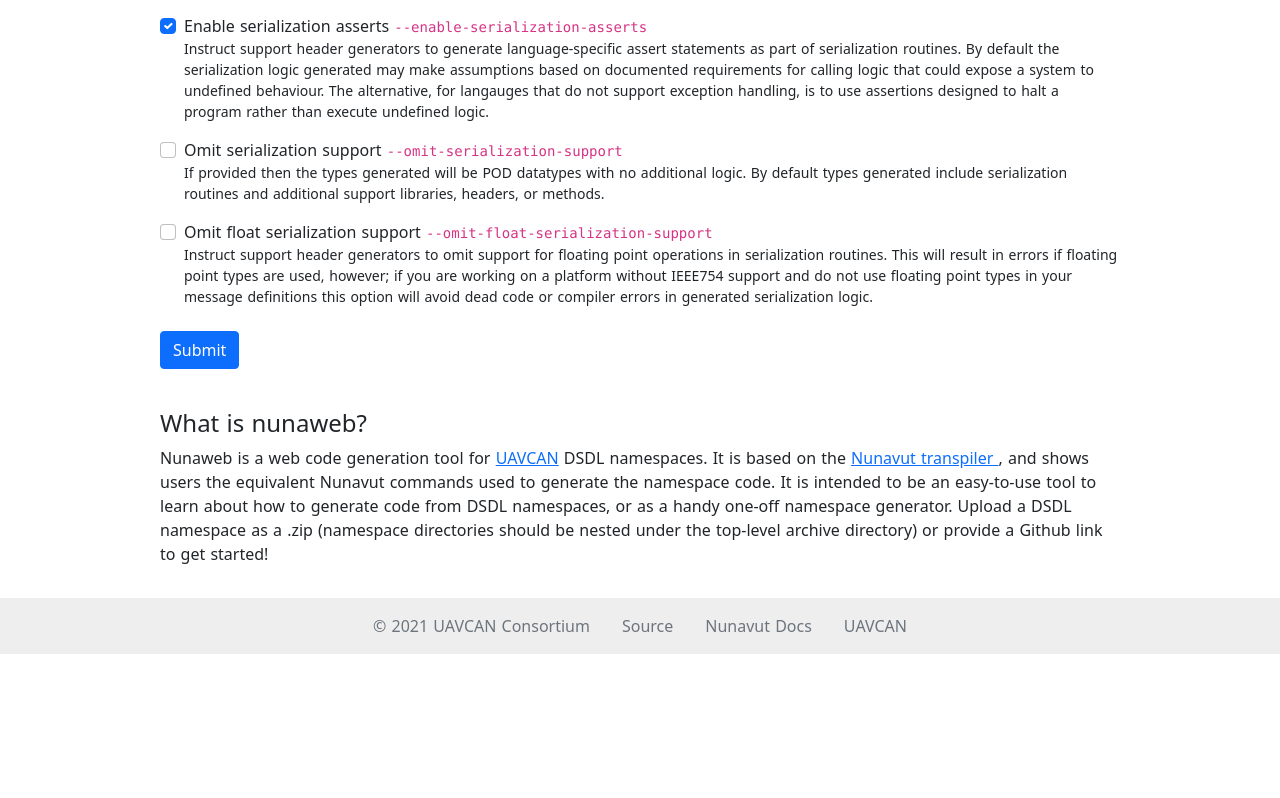
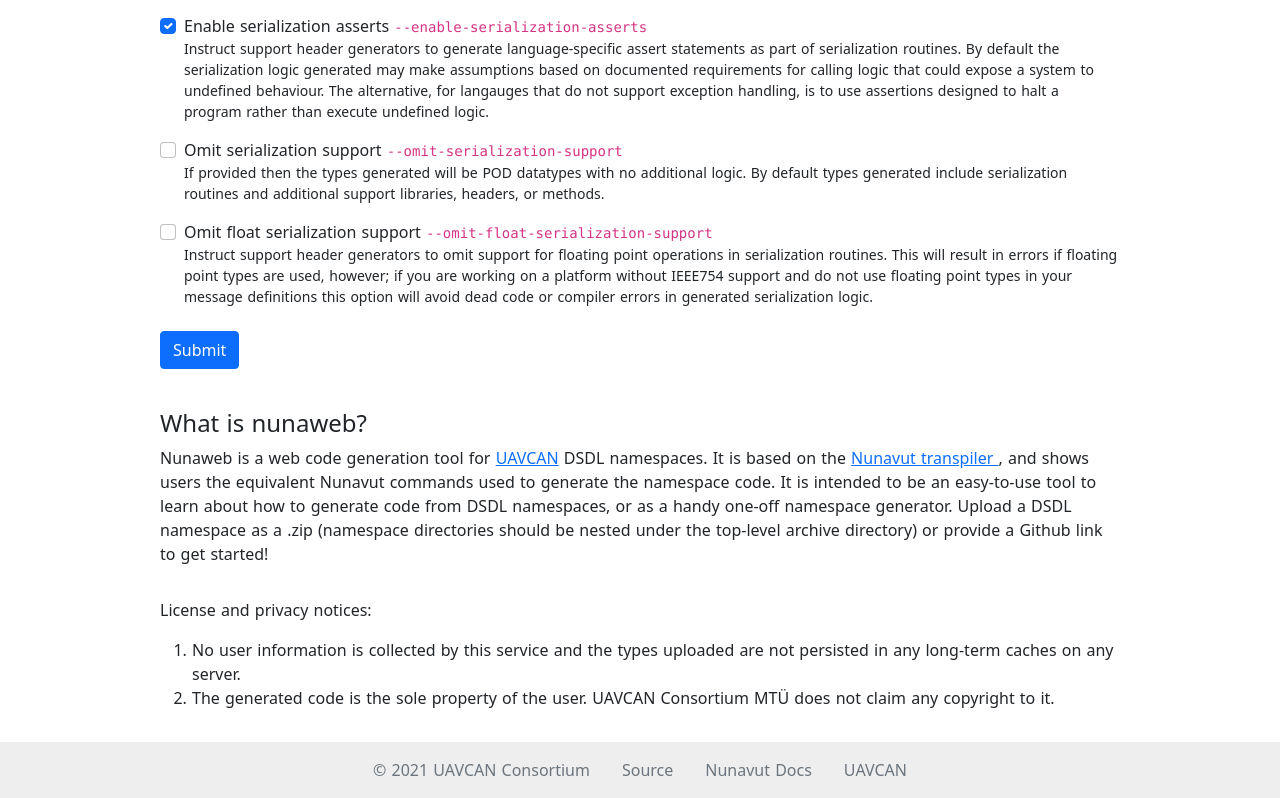
Before and after one commit to OpenCyphal/nunaweb, a Nuxt app in the folder nunaweb/: page / in a window 1280 px wide. Shown: the part 527-1325 px from the top of the page. Before the commit the page ends 1181 px from the top, so only its background shows below. Built offline with nearby package versions, Linux system fonts and the light colour scheme.

Commit message:
Update license/privacy notice

```diff
--- /dev/null
+++ b/nunaweb/components/LegalNotices.vue
@@ -0,0 +1,20 @@
+<template>
+  <div style="text-align: left; padding: 0 0 1rem 0;">
+    <p>
+        License and privacy notices:
+    </p>
+    <ol>
+        <li>
+            No user information is collected by this service and the types uploaded are not persisted in any long-term caches on any server.
+        </li>
+        <li>
+            The generated code is the sole property of the user. UAVCAN Consortium MTÜ does not claim any copyright to it.
+        </li>
+    </ol>
+  </div>
+</template>
+
+<script>
+export default {
+}
+</script>
--- a/nunaweb/package.json
+++ b/nunaweb/package.json
@@ -17,7 +17,7 @@
     "bootstrap-vue": "^2.17.3",
     "core-js": "^3.6.5",
     "jszip": "^3.5.0",
-    "nuxt": "^2.14.6"
+    "nuxt": "^2.4.5"
   },
   "devDependencies": {
     "@nuxtjs/eslint-config": "^3.1.0",
@@ -29,7 +29,7 @@
     "eslint": "^7.10.0",
     "eslint-plugin-nuxt": "^1.0.0",
     "jest": "^26.5.0",
-    "nuxt-purgecss": "^1.0.0",
+    "nuxt-purgecss": "^0.2.1",
     "vue-jest": "^3.0.4"
   }
 }
--- a/nunaweb/pages/index.vue
+++ b/nunaweb/pages/index.vue
@@ -158,6 +158,7 @@
           </div>
         </div>
         <Description />
+        <LegalNotices />
       </form>
     </div>
     <footer class="container-fluid footer">
```
Also changed, not shown: 1 other file (tests, documents, lock files or other folders).
